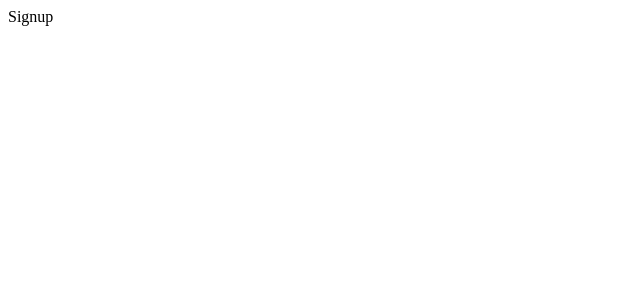
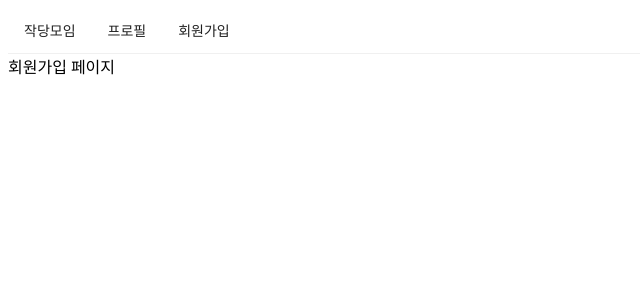
Before and after one commit to sang-rak/jakdangmoeim, a Next.js app in the folder front/: page /signup in a window 1280 px wide. Shown: the top 300 px of the page, without its empty margins (0-640 px from the left). Built offline with nearby package versions, Linux system fonts and the light colour scheme.

Commit message:
[FE/Sg-0] feat: eslint 및 css 세팅

```diff
--- /dev/null
+++ b/front/components/AppLayout.tsx
@@ -0,0 +1,28 @@
+import React, { ReactNode } from "react";
+import Link from "next/link";
+import { Menu } from "antd";
+
+type AppLayoutProps = {
+  children: ReactNode;
+};
+
+const AppLayout = ({ children }: AppLayoutProps) => {
+  return (
+    <div>
+      <Menu mode="horizontal">
+        <Menu.Item key="home">
+          <Link href="/">작당모임</Link>
+        </Menu.Item>
+        <Menu.Item key="profile">
+          <Link href="/profile">프로필</Link>
+        </Menu.Item>
+        <Menu.Item key="signup">
+          <Link href="/signup">회원가입</Link>
+        </Menu.Item>
+      </Menu>
+      {children}
+    </div>
+  );
+};
+
+export default AppLayout;
--- /dev/null
+++ b/front/pages/_app.tsx
@@ -0,0 +1,23 @@
+import React from "react";
+import type { AppProps } from "next/app";
+import Head from "next/head";
+
+const jackdong = ({ Component, pageProps }: AppProps) => {
+  return (
+    <>
+      {/* 공통 레이아웃 */}
+      <Head>
+        <meta charSet="utf-8" />
+        <title>작당모임</title>
+      </Head>
+
+      {/* 페이지 컴포넌트 */}
+      <Component {...pageProps} />
+
+      {/* 푸터 */}
+      <footer>{/* 푸터 내용 */}</footer>
+    </>
+  );
+};
+
+export default jackdong;
--- a/front/pages/index.tsx
+++ b/front/pages/index.tsx
@@ -1,5 +1,8 @@
+import React from "react";
+import AppLayout from "../components/AppLayout";
+
 const Home = () => {
-  return <div>Hello </div>;
+  return <AppLayout>Hello </AppLayout>;
 };
 
 export default Home;
--- a/front/pages/signup.tsx
+++ b/front/pages/signup.tsx
@@ -1,5 +1,16 @@
+import React from "react";
+import AppLayout from "../components/AppLayout";
+import Head from "next/head";
+
 const Signup = () => {
-  return <div>Signup </div>;
+  return (
+    <>
+      <Head>
+        <title>회원가입 | 작당모임</title>
+      </Head>
+      <AppLayout>회원가입 페이지 </AppLayout>
+    </>
+  );
 };
 
 export default Signup;
```
Also changed, not shown: front/package.json (+8 -1 lines), front/pages/profile.tsx (+12 -1 lines), front/.eslintrc.json, 1 other file (tests, documents, lock files or other folders).
